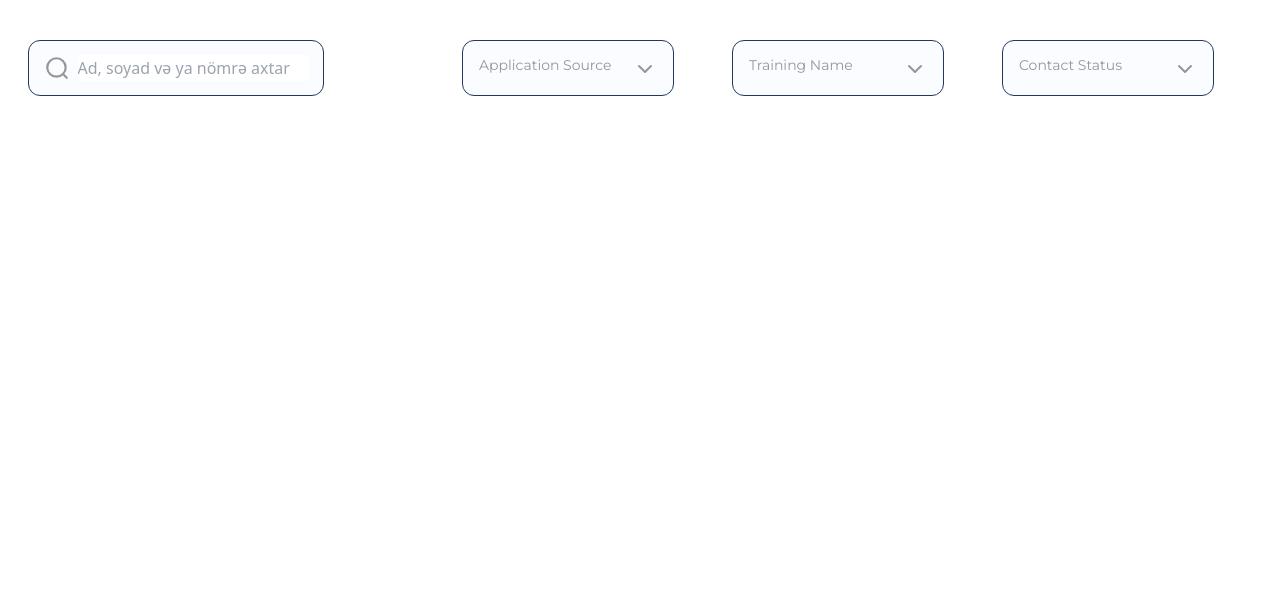
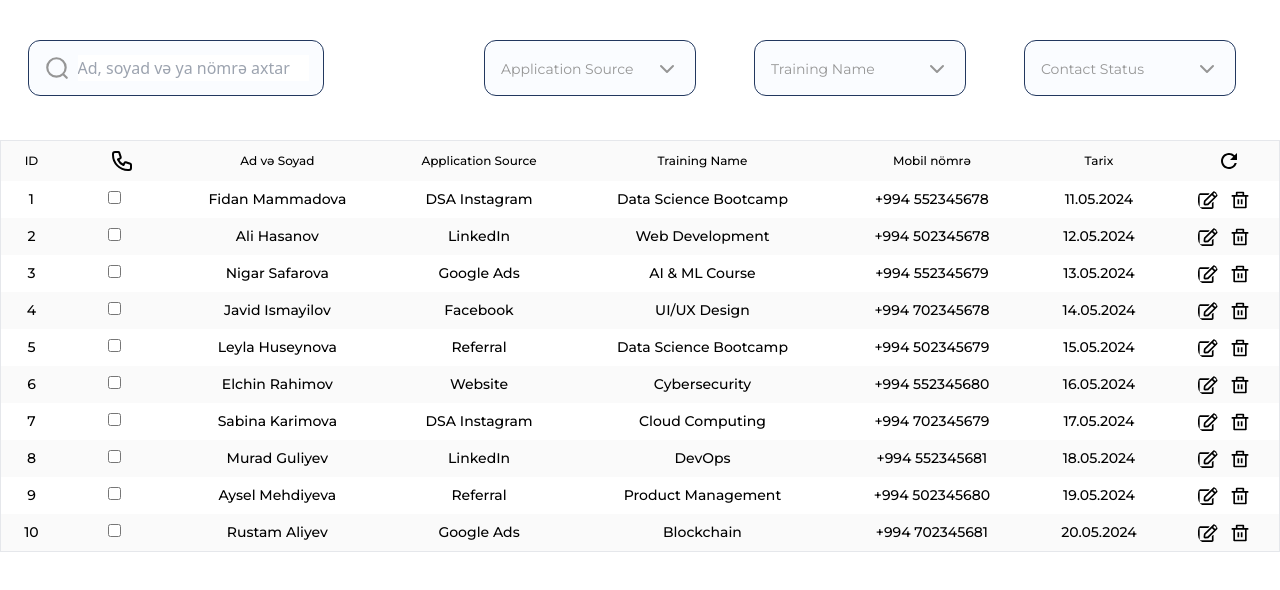
Before and after one commit to QssAnalytic/DataGovernance, a React (Vite) app: page /application-data in a window 1280 px wide. Shown: the top 590 px of the page. Built offline with nearby package versions, Linux system fonts and the light colour scheme.

Commit message:
application data is updating

```diff
--- a/package.json
+++ b/package.json
@@ -20,6 +20,7 @@
     "react": "^18.3.1",
     "react-dom": "^18.3.1",
     "react-hook-form": "^7.53.2",
+    "react-icons": "^5.3.0",
     "react-router-dom": "^7.0.1",
     "tailwind-merge": "^2.5.5",
     "tailwindcss-animate": "^1.0.7",
--- a/src/pages/app-data/components/contact-status/index.tsx
+++ b/src/pages/app-data/components/contact-status/index.tsx
@@ -62,7 +62,7 @@ const ContactStatus: React.FC<MyComponentProps> = ({ isOpen, onToggle }) => {
     return (
         <div  >
             <div className='w-[212px] cursor-pointer p-4 flex h-[56px] rounded-xl border-[0.5px] bg-[#FAFCFF] justify-between  border-[#22385F] ' onClick={onToggle}>
-                <p className='font-montserrat font-normal text-[14px] text-[#969696] leading-[17.07px]'>Contact Status</p>
+                <p className='font-montserrat font-normal text-[14px] text-[#969696] mt-1 leading-[17.07px]'>Contact Status</p>
                 <img src={filterIcn} className='w-[24px] h-[24px]' alt="" />
             </div>
             {isOpen ? <div ref={dropdownRef} className="w-[323px]  h-[200px] rounded-xl shadow-lg p-4 bg-white " >
--- a/src/pages/app-data/components/filter/index.tsx
+++ b/src/pages/app-data/components/filter/index.tsx
@@ -4,8 +4,8 @@ import FilterData from '../filter-data';
 const Filter = () => {
 
     return (
-        <div className="flex mt-10 px-7  justify-between">
-                <div className='flex relative justify-center  w-[296px]  border-[0.5px]  bg-[#FAFCFF] border-[#22385F] rounded-xl h-[56px]  px-[16px] py-[14px] '>
+        <div className="flex mt-10 h-[100px] px-7 z-10 justify-around gap-[10rem]">
+                <div className='flex justify-center  w-[296px]  border-[0.5px]  bg-[#FAFCFF] border-[#22385F] rounded-xl h-[56px]  px-[16px] py-[14px] '>
                 <img src={searchIcn} className='mr-2' alt="search icon" />
                 <input type="text" className="  w-[296px] focus:outline-none  placeholder-font-montserrat placeholder-text-[14px] placeholder-leading-[17.07px]  placeholder-font-normal " placeholder="Ad, soyad və ya nömrə axtar" />
                </div>
--- a/src/pages/app-data/components/sourceModal/index.tsx
+++ b/src/pages/app-data/components/sourceModal/index.tsx
@@ -72,7 +72,7 @@ const SourceModal: React.FC<MyComponentProps> = ({ isOpen, onToggle }) => {
     return (
         <div  >
              <div className='w-[212px] cursor-pointer p-4 flex h-[56px] rounded-xl border-[0.5px] bg-[#FAFCFF] justify-between  border-[#22385F] ' onClick={onToggle}>
-                    <p className='font-montserrat font-normal text-[14px] text-[#969696] leading-[17.07px]'>Application Source</p>
+                    <p className='font-montserrat font-normal text-[14px] text-[#969696] mt-1 bg-[#FAFCFF] leading-[17.07px]'>Application Source</p>
                     <img src={filterIcn} className='w-[24px] h-[24px]' alt="" />
                 </div>
                 {isOpen ?     <div ref={dropdownRef} className="w-[323px]  h-[350px] rounded-xl shadow-lg p-4 bg-white " >
--- /dev/null
+++ b/src/pages/app-data/components/table/index.tsx
@@ -0,0 +1,75 @@
+import React from 'react';
+import { HiOutlinePhone } from "react-icons/hi";
+import { MdOutlineRefresh } from "react-icons/md";
+import { FaRegEdit } from "react-icons/fa";
+import { RiDeleteBinLine } from "react-icons/ri";
+
+const data = [
+    { id: 1, name: 'Fidan Mammadova', applicationSource: 'DSA Instagram', trainingName: 'Data Science Bootcamp', phone: '+994 552345678', date: '11.05.2024' },
+    { id: 2, name: 'Ali Hasanov', applicationSource: 'LinkedIn', trainingName: 'Web Development', phone: '+994 502345678', date: '12.05.2024' },
+    { id: 3, name: 'Nigar Safarova', applicationSource: 'Google Ads', trainingName: 'AI & ML Course', phone: '+994 552345679', date: '13.05.2024' },
+    { id: 4, name: 'Javid Ismayilov', applicationSource: 'Facebook', trainingName: 'UI/UX Design', phone: '+994 702345678', date: '14.05.2024' },
+    { id: 5, name: 'Leyla Huseynova', applicationSource: 'Referral', trainingName: 'Data Science Bootcamp', phone: '+994 502345679', date: '15.05.2024' },
+    { id: 6, name: 'Elchin Rahimov', applicationSource: 'Website', trainingName: 'Cybersecurity', phone: '+994 552345680', date: '16.05.2024' },
+    { id: 7, name: 'Sabina Karimova', applicationSource: 'DSA Instagram', trainingName: 'Cloud Computing', phone: '+994 702345679', date: '17.05.2024' },
+    { id: 8, name: 'Murad Guliyev', applicationSource: 'LinkedIn', trainingName: 'DevOps', phone: '+994 552345681', date: '18.05.2024' },
+    { id: 9, name: 'Aysel Mehdiyeva', applicationSource: 'Referral', trainingName: 'Product Management', phone: '+994 502345680', date: '19.05.2024' },
+    { id: 10, name: 'Rustam Aliyev', applicationSource: 'Google Ads', trainingName: 'Blockchain', phone: '+994 702345681', date: '20.05.2024' },
+];
+
+
+const Table = () => {
+    return (
+        <div className="overflow-x-auto">
+
+            <table className="min-w-full table-auto border-collapse border border-gray-200">
+                <thead className="bg-[#FAFAFA] ounded-lg">
+                    <tr>
+                        <th className="border-none  px-2 py-2 font-montserrat text-[12px] font-medium leading-normal text-[#000000]">ID </th>
+                        <th className="border-none text-center  px-2 py-2 font-montserrat text-[22px] font-bold leading-normal text-[#000000]">
+                            <div className=' ml-10 w-[24px] h-[24px] flex justify-center'>
+                                <HiOutlinePhone className='w-[24px] h-[24px]'/>
+                                </div>
+                        </th>
+
+                        <th className="border-none  px-2 py-2 font-montserrat text-[12px] font-medium leading-normal text-[#000000]">Ad və Soyad  </th>
+                        <th className="border-none  px-2 py-2 font-montserrat text-[12px] font-medium leading-normal text-[#000000]">Application Source</th>
+                        <th className="border-none   px-2 py-2 font-montserrat text-[12px] font-medium leading-normal text-[#000000]">Training Name</th>
+                        <th className="border-none px-2 py-2 font-montserrat text-[12px] font-medium leading-normal text-[#000000]">Mobil nömrə</th>
+                        <th className="border-none  px-2 py-2 font-montserrat text-[12px] font-medium leading-normal text-[#000000]">Tarix</th>
+                        <th className="border-none cursor-pointer text-center  px-2 py-2 font-montserrat text-[22px] font-bold leading-normal text-[#000000]">
+                            <div className=' ml-10 w-[24px] h-[24px] flex justify-center'>
+                                < MdOutlineRefresh className='w-[24px] h-[24px]  ' />
+                                </div>
+                        </th>
+                    </tr>
+                </thead>
+                <tbody>
+                    {data.map((item, index) => (
+                        <tr key={index} className="even:bg-[#fafafa] odd:bg-white hover:bg-gray-50">
+                            <td className="border-none text-center  px-4 py-2 font-montserrat text-[14px] font-medium leading-normal text-[#000000] ">{item.id}</td>
+                            <td className="border-none text-center  px-4 py-2 font-montserrat text-[14px] font-medium leading-normal text-[#000000] ">
+                                <input type="checkbox" />
+                            </td>
+
+                            <td className="border-none text-center  px-4 py-2 font-montserrat text-[14px] font-medium leading-normal text-[#000000]">{item.name}</td>
+                            <td className="border-none text-center  px-4 py-2 font-montserrat text-[14px] font-medium leading-normal text-[#000000]">{item.applicationSource}</td>
+                            <td className="border-none text-center  px-4 py-2 font-montserrat text-[14px] font-medium leading-normal text-[#000000]">{item.trainingName}</td>
+                            <td className="border-none text-center px-4 py-2 font-montserrat text-[14px] font-medium leading-normal text-[#000000]">{item.phone}</td>
+                            <td className="border-none  text-center px-4 py-2 font-montserrat text-[14px] font-medium leading-normal text-[#000000]">{item.date}</td>
+                            <td className="border-none  text-center px-4 py-2 font-montserrat text-[14px] font-medium leading-normal text-[#000000]">
+                                <div className='flex justify-center gap-[12px]'>
+                                <FaRegEdit className='cursor-pointer w-[20px] rounded-lg h-[20px]' />
+                                <RiDeleteBinLine className='cursor-pointer rounded-lg w-[20px] h-[20px]' />
+                                </div>
+                            </td>
+                        </tr>
+                    ))}
+                </tbody>
+            </table>
+
+        </div>
+    );
+};
+
+export default Table;
--- a/src/pages/app-data/components/training-name/index.tsx
+++ b/src/pages/app-data/components/training-name/index.tsx
@@ -3,6 +3,11 @@ import filterIcn from '../../../../assets/icons/chevron-down.svg';
 import leftArrow from '../../../../assets/icons/left-arrow.svg';
 import arrow from '../../../../assets/icons/arrow.svg';
 import cross from '../../../../assets/icons/cross.svg';
+import { IoSearch } from "react-icons/io5";
+import { RxCross1 } from "react-icons/rx";
+import { ImCross } from "react-icons/im";
+
+
 
 interface MyComponentProps {
     isOpen: boolean;
@@ -10,6 +15,15 @@ interface MyComponentProps {
 }
 
 const TrainingName: React.FC<MyComponentProps> = ({ isOpen, onToggle }) => {
+    const [isChecked, setIsChecked] = useState<boolean[]>([]);
+    const [isCustomizedChecked, setIsCustomizedChecked] = useState<boolean[]>([]);
+    const [isCustomized, setIsCustomized] = useState<boolean>(false);
+    const [query, setQuery] = useState<string>('');
+    const [isSearch, setIsSearch] = useState<boolean>(false);
+    const [isInput, setIsInput] = useState<boolean>(false);
+
+
+
 
     const applicationSource: string[] = [
         'Data Science Bootcamp',
@@ -39,13 +53,6 @@ const TrainingName: React.FC<MyComponentProps> = ({ isOpen, onToggle }) => {
 
     ];
 
-    const [isChecked, setIsChecked] = useState<boolean[]>([]);
-    const [isCustomizedChecked, setIsCustomizedChecked] = useState<boolean[]>([]);
-
-
-    const [isCustomized, setIsCustomized] = useState(false);
-
-    const [query, setQuery] = useState('');
 
     const handleCheckboxChange = (index: number) => {
         setIsChecked((prevState) => {
@@ -56,6 +63,18 @@ const TrainingName: React.FC<MyComponentProps> = ({ isOpen, onToggle }) => {
         });
 
     };
+
+    const handleCustomizedsCheckboxChange = (index: number) => {
+        setIsCustomizedChecked((prevState) => {
+            const newCheckedItems = [...prevState];
+            newCheckedItems[index] = !newCheckedItems[index]; // Toggle the checked state at the specific index
+            return newCheckedItems;
+
+        });
+
+    };
+
+
     const filteredItems = applicationSource.filter((item) =>
         item.toLowerCase().includes(query.toLowerCase())
     );
@@ -71,7 +90,7 @@ const TrainingName: React.FC<MyComponentProps> = ({ isOpen, onToggle }) => {
 
     const selectAll = () => {
         setIsChecked(new Array(applicationSource.length).fill(true));
-            };
+    };
 
     const reseAll = () => {
         setIsChecked(new Array(applicationSource.length).fill(false));
@@ -79,11 +98,11 @@ const TrainingName: React.FC<MyComponentProps> = ({ isOpen, onToggle }) => {
 
 
     const selectCustomized = () => {
-        setIsChecked(new Array(customized.length).fill(true));
+        setIsCustomizedChecked(new Array(customized.length).fill(true));
     };
 
     const resetCustomized = () => {
-        setIsChecked(new Array(customized.length).fill(false));
+        setIsCustomizedChecked(new Array(customized.length).fill(false));
     };
 
 
@@ -96,6 +115,7 @@ const TrainingName: React.FC<MyComponentProps> = ({ isOpen, onToggle }) => {
         const handleClickOutside = (event: MouseEvent) => {
             if (dropdownRef.current && !dropdownRef.current.contains(event.target as Node)) {
                 onToggle(); // Close the dropdown when clicking outside
+                setIsCustomized(false);
             }
         };
 
@@ -108,26 +128,35 @@ const TrainingName: React.FC<MyComponentProps> = ({ isOpen, onToggle }) => {
         };
     }, [isOpen, onToggle]);
 
+    const toggleSearchBtn = () => {
+        if (isSearch) {
+            setIsSearch(false)
+        } else {
+            setIsSearch(true)
+
+        }
+    }
 
 
-
-
-
-
+    const handleToggleCustomized = () => {
+        setIsCustomized(false);
+        setIsSearch(false);  // Close the search section by setting isSearch to false
+        setQuery("");
+    }
     return (
         <div  >
             <div className='w-[212px] cursor-pointer p-4 flex h-[56px] rounded-xl border-[0.5px] bg-[#FAFCFF] justify-between  border-[#22385F] ' onClick={onToggle}>
-                <p className='font-montserrat font-normal text-[14px] text-[#969696] leading-[17.07px]'>Training Name</p>
+                <p className='font-montserrat font-normal text-[14px] text-[#969696] mt-1 leading-[17.07px]'>Training Name</p>
                 <img src={filterIcn} className='w-[24px] h-[24px]' alt="" />
             </div>
             {isOpen ? <div ref={dropdownRef} className="w-[323px]  max-h-[650px] rounded-xl shadow-lg p-4 bg-white " >
                 {!isCustomized ? <div className='flex justify-between mt-3  px-3 w-[255px]  h-[22px]'>
                     <p className="font-montserrat font-semibold leading-[19.05px] text-[16px] text-[#000000] text-left" > Training Name</p>
-                    <button  className="bg-none border-none" onClick={onToggle}>
+                    <button className="bg-none border-none" onClick={onToggle}>
                         <img src={cross} alt="closing the dropdown" />
                     </button>
                 </div> : <div className='flex justify-start gap-[10px] mt-3  px-3 w-[311px]  h-[22px]'>
-                    <button onClick={() => setIsCustomized(false)} className="bg-none border-none">
+                    <button onClick={handleToggleCustomized} className="bg-none border-none">
                         <img src={arrow} alt="path to training name" />
                     </button>
                     <p className="font-montserrat font-semibold leading-[19.05px] mt-[2px] text-[16px] text-[#000000] text-left" > Customized</p>
@@ -135,22 +164,34 @@ const TrainingName: React.FC<MyComponentProps> = ({ isOpen, onToggle }) => {
 
 
 
-                <div className='flex flex-col gap-[10px]'>
-                    <div className='flex justify-start mt-2 px-3 py-1 gap-[7px]'>
-                        <span className='cursor-pointer font-montserrat font-normal text-[16px] text-[#1D7EB7] leading-[19.05px]' onClick={() => (!isCustomized ? selectAll() : selectCustomized())}>Hamısını seç</span>
-                        <div className='w-[5px] h-[5px] rounded bg-[#1D7EB7] mt-[0.5rem]'></div>
-                        <span className=' cursor-pointer font-montserrat font-normal text-[16px] text-[#1D7EB7] leading-[19.05px]' onClick={() => (!isCustomized ? reseAll() : resetCustomized())}>Sıfırla</span>
+                <div className='flex flex-col  gap-[10px]'>
+                    <div className='flex  mt-2 px-3 py-1 gap-[7px] '>
 
+                        {!isSearch ? <div className="flex  gap-[5px]">
+                            <span className='cursor-pointer font-montserrat font-normal w-[110px] text-[16px] text-[#1D7EB7] leading-[19.05px]'
+                                onClick={() => (!isCustomized ? selectAll() : selectCustomized())}>
+                                Hamısını seç
+                            </span>
+                            <div className='w-[5px] h-[5px] rounded bg-[#1D7EB7] mt-[0.5rem]'></div>
+                            <span className=' cursor-pointer font-montserrat font-normal text-[16px] text-[#1D7EB7] leading-[19.05px]' onClick={() => (!isCustomized ? reseAll() : resetCustomized())}>Sıfırla</span>
+                        </div> : null}
 
+                        {isCustomized ? <div className={`flex ml-[2px]  justify-end gap-1 ${isSearch && "w-[200px] h-[30px]  border transition-all duration-700 ease-in-out rounded-lg px-2 py-1"} `} >
+                            {!isSearch ? <div className="w-[1px] transition-all duration-[3000ms] ease-in-out h-[20px] bg-[#8F8F8F]"></div> : null}
 
+                            {isSearch &&
+                                <input type="text" name="search" className="peer absolute border-none focus:outline-none " value={query}
+                                    onChange={(e) => setQuery(e.target.value)} />
+
+                            }
+                            <IoSearch className={`text-[#8F8F8F] w-[20px] h-[20px] text-end  cursor-pointer peer-focus:hidden ${isSearch && 'transition-all  z-10 relative duration-700 ease-in-out  mr-[10rem]'}`} onClick={toggleSearchBtn} />
+                            <RxCross1 className={`text-[#8F8F8F] z-10 relative w-[40px] h-[20px] text-end hidden cursor-pointer ${isSearch && "peer-focus:block"} `} onClick={handleToggleCustomized} />
+                        </div>
+                            : null
+                        }
 
                     </div>
                     <div>
-
-
-
-
-
 
                         {!isCustomized ? filteredItems.map((item, index) => (
                             <div key={index} className='flex items-center justify-between px-[10px] mt-[10px]'>
@@ -172,8 +213,8 @@ const TrainingName: React.FC<MyComponentProps> = ({ isOpen, onToggle }) => {
                                 <label htmlFor={`checkbox-${index}`} className='flex relative items-center mt-2 cursor-pointer w-full'>
                                     <input
                                         id={`checkbox-${index}`}
-                                        checked={isChecked[index] || false}
-                                        onChange={() => handleCheckboxChange(index)}
+                                        checked={isCustomizedChecked[index] || false}
+                                        onChange={() => handleCustomizedsCheckboxChange(index)}
                                         type="checkbox"
                                         className="peer cursor-pointer absolute appearance-none h-[16px] w-[16px] border border-[#22385F] ml-[14rem] rounded-full bg-white checked:bg-[#22385F] checked:border-transparent focus:outline-none"
                                     />
@@ -187,9 +228,12 @@ const TrainingName: React.FC<MyComponentProps> = ({ isOpen, onToggle }) => {
 
 
 
-                        {!isCustomized ? <button onClick={() => setIsCustomized(true)} className="px-5 mt-3 flex justify-between  w-[265px] text-[#000000] font-montserrat font-medium text-[14px] leading-[17.07px]">Customized  <img src={leftArrow} alt="customized icon" /> </button> : null}
+                        {!isCustomized ? <button onClick={() => setIsCustomized(true)} className="px-5 mt-3 flex justify-between  w-[265px] text-[#000000] font-montserrat font-medium text-[14px] leading-[17.07px]">
+                            Customized
+                            <img src={leftArrow} alt="customized icon" />
+                        </button> : null}
                         <div className='flex justify-center mt-5'>
-                            <button className='w-[282px] h-[40px] mt-1 rounded-md bg-[#22385F] text-white font-noto text-[14px] leading-[19.07px] cursor-pointer hover:bg-white hover:text-[#22385F] transition-all duration-[1000ms] hover:border-[#22385F] hover:border-[1px]'>Göstər</button>
+                            <button className='w-[282px] h-[40px] mt-1 rounded-md bg-[#22385F] text-white font-noto text-[14px] leading-[19.07px] cursor-pointer ease-in-out hover:bg-white hover:text-[#22385F] transition-all duration-[2000ms] hover:border-[#22385F] hover:border-[1px]'>Göstər</button>
                         </div>
 
                     </div>
--- a/src/pages/app-data/index.tsx
+++ b/src/pages/app-data/index.tsx
@@ -1,10 +1,11 @@
 import Filter from "./components/filter"
-
+import Table from './components/table'
 const  ApplicationData = () => {
 
     return (
-        <div>
+        <div className="flex relative flex-col">
           <Filter />
+          <Table />
         </div>
     )
 }
```
Also changed, not shown: 1 other file (tests, documents, lock files or other folders).
